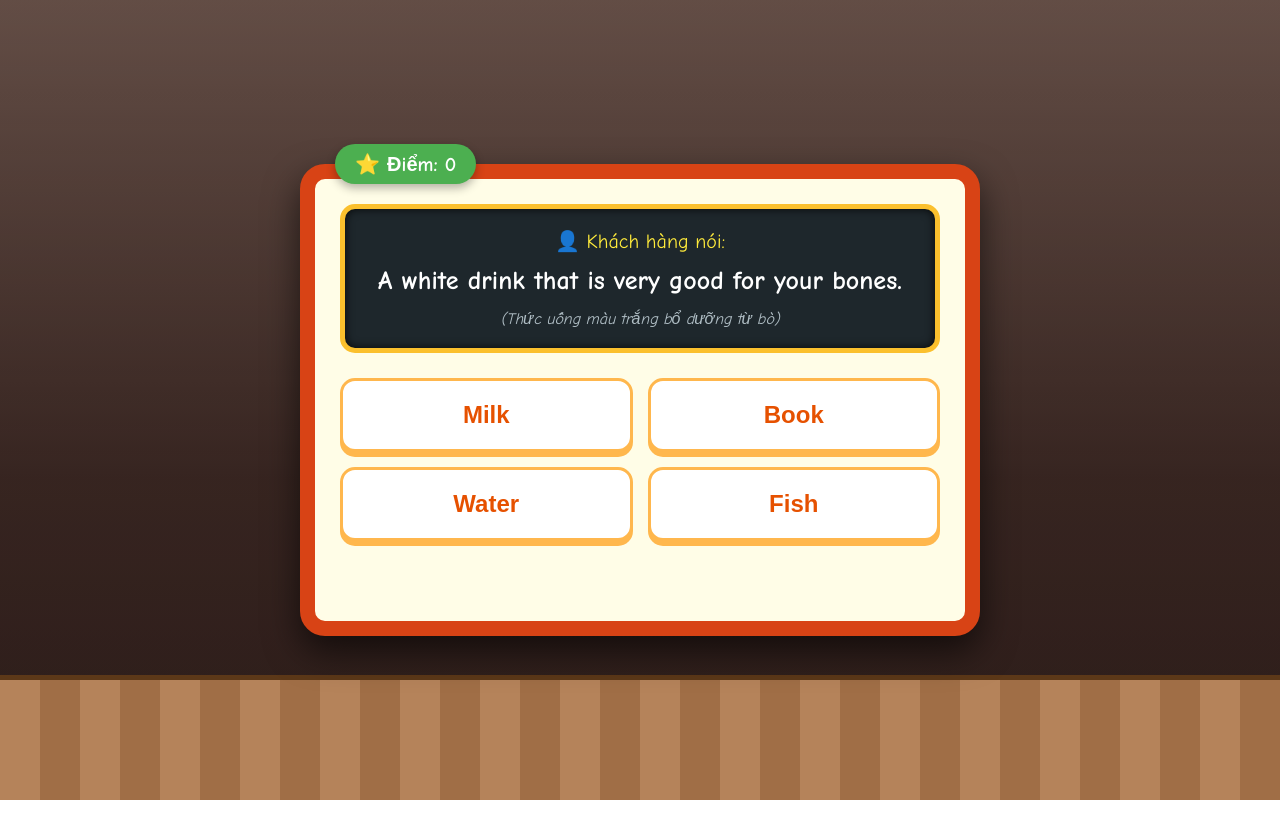
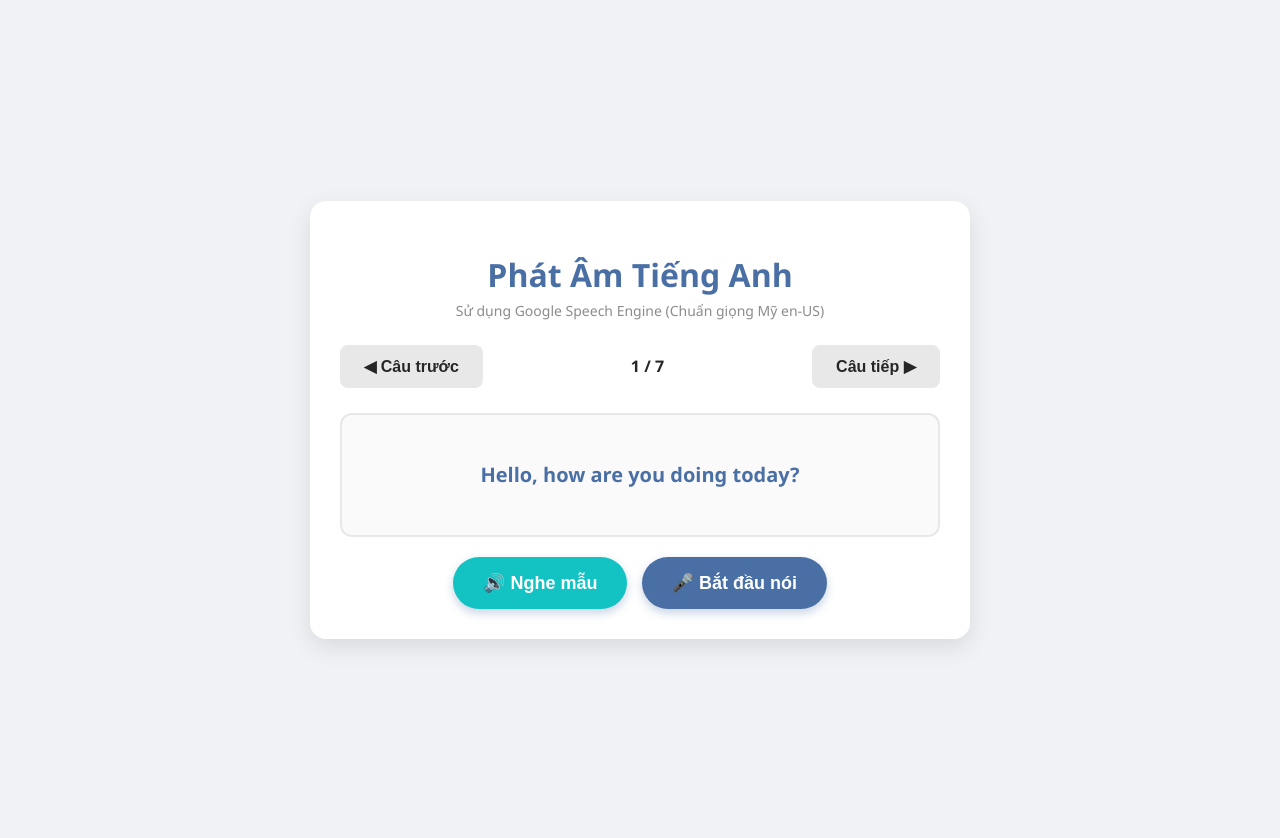
Before and after one commit to UkitasAzure/test, a plain HTML site: page index.html in a window 1280 px wide. Before the commit the page ends 800 px from the top, so only its background shows below. Drawn offline with Linux system fonts and the light colour scheme.

Commit message:
Update index.html

```diff
--- a/index.html
+++ b/index.html
@@ -3,256 +3,354 @@
 <head>
     <meta charset="UTF-8">
     <meta name="viewport" content="width=device-width, initial-scale=1.0">
-    <title>Nhà Hàng Từ Vựng - Em Học Tiếng Anh</title>
+    <title>English Pronunciation Checker (US Accent)</title>
     <style>
-        /* Toàn bộ bối cảnh quán ăn: Tường gạch ấm cúng và sàn gỗ công nghiệp */
+        :root {
+            --primary: #4a6fa5;
+            --secondary: #13c2c2;
+            --success: #52c41a;
+            --warning: #faad14;
+            --danger: #f5222d;
+            --dark: #262626;
+            --light: #f0f2f5;
+        }
+
         body {
+            font-family: 'Segoe UI', Tahoma, Geneva, Verdana, sans-serif;
+            background-color: var(--light);
+            color: var(--dark);
             margin: 0;
-            padding: 0;
-            min-height: 100vh;
+            padding: 20px;
             display: flex;
             justify-content: center;
             align-items: center;
-            font-family: 'Comic Sans MS', 'Chalkboard SE', sans-serif;
-            background:
-                linear-gradient(rgba(0,0,0,0.3), rgba(0,0,0,0.3)),
-                linear-gradient(to bottom, #8d6e63 0%, #4e342e 60%, #3e2723 100%); /* Màu tường gỗ ấm */
-            background-size: cover;
-            position: relative;
+            min-height: 100vh;
         }
 
-        /* Tạo hiệu ứng sàn quán ăn ở phía dưới đáy màn hình */
-        body::after {
-            content: "";
-            position: absolute;
-            bottom: 0;
-            left: 0;
-            right: 0;
-            height: 15vh;
-            background: repeating-linear-gradient(90deg, #b5835a, #b5835a 40px, #a06e46 40px, #a06e46 80px);
-            z-index: 1;
-            border-top: 5px solid #5c3818;
+        .container {
+            background: white;
+            padding: 30px;
+            border-radius: 16px;
+            box-shadow: 0 8px 24px rgba(0,0,0,0.1);
+            width: 100%;
+            max-width: 600px;
+            text-align: center;
         }
 
-        /* Khung chính của trò chơi - Quầy order tại nhà hàng */
-        .restaurant-table {
-            background-color: #fffde7; /* Màu kem nhạt */
-            border: 15px solid #d84315; /* Khung viền màu cam gạch bắt mắt */
-            border-radius: 25px;
-            padding: 25px;
-            width: 90%;
-            max-width: 600px;
-            box-shadow: 0 15px 35px rgba(0,0,0,0.6);
-            text-align: center;
-            z-index: 2; /* Nằm trên sàn nhà */
-            position: relative;
+        h1 {
+            color: var(--primary);
+            margin-bottom: 5px;
         }
 
-        /* Bảng phấn thông báo gọi món của Khách hàng */
-        .customer-order {
-            background-color: #1e272c; /* Màu bảng đen */
-            color: #fff;
-            padding: 20px;
-            border-radius: 15px;
-            border: 5px solid #fbc02d; /* Viền vàng hoàng gia */
+        .subtitle {
+            color: #8c8c8c;
             margin-bottom: 25px;
-            box-shadow: inset 0 0 10px rgba(0,0,0,0.8);
+            font-size: 14px;
         }
 
-        .customer-title {
+        .card {
+            background: #fafafa;
+            border: 2px solid #e8e8e8;
+            border-radius: 12px;
+            padding: 20px;
+            margin-bottom: 20px;
+            min-height: 80px;
+            display: flex;
+            justify-content: center;
+            align-items: center;
             font-size: 20px;
-            color: #ffeb3b;
-            margin: 0 0 10px 0;
+            font-weight: 600;
+            color: var(--primary);
         }
 
-        /* Gợi ý siêu đơn giản cho bé */
-        .clue-text {
-            font-size: 26px;
+        .navigation {
+            display: flex;
+            justify-content: space-between;
+            margin-bottom: 25px;
+        }
+
+        button {
+            padding: 12px 24px;
+            border: none;
+            border-radius: 8px;
+            font-size: 16px;
             font-weight: bold;
-            line-height: 1.4;
-            color: #ffffff;
+            cursor: pointer;
+            transition: all 0.3s ease;
+        }
+
+        .btn-nav {
+            background-color: #e8e8e8;
+            color: var(--dark);
+        }
+
+        .btn-nav:hover {
+            background-color: #d9d9d9;
+        }
+
+        .btn-action {
+            background-color: var(--primary);
+            color: white;
+            font-size: 18px;
+            padding: 15px 30px;
+            border-radius: 30px;
+            box-shadow: 0 4px 10px rgba(74, 111, 165, 0.3);
+        }
+
+        .btn-action:hover {
+            transform: translateY(-2px);
+            box-shadow: 0 6px 15px rgba(74, 111, 165, 0.4);
+        }
+
+        .btn-listen {
+            background-color: var(--secondary);
+            color: white;
+            margin-right: 10px;
+        }
+
+        .recording {
+            background-color: var(--danger) !important;
+            animation: pulse 1.5s infinite;
+        }
+
+        @keyframes pulse {
+            0% { transform: scale(1); }
+            50% { transform: scale(1.05); }
+            100% { transform: scale(1); }
+        }
+
+        .result-box {
+            margin-top: 25px;
+            padding: 20px;
+            border-radius: 12px;
+            display: none;
+        }
+
+        .score {
+            font-size: 48px;
+            font-weight: 800;
             margin: 10px 0;
         }
 
-        .translation-hint {
-            font-size: 16px;
-            color: #b0bec5;
+        .transcript {
             font-style: italic;
+            color: #595959;
+            margin-top: 10px;
         }
 
-        /* Lưới chứa 4 đáp án (4 món ăn) */
-        .menu-grid {
-            display: grid;
-            grid-template-columns: repeat(2, 1fr);
-            gap: 15px;
-            margin-bottom: 20px;
+        .feedback {
+            font-weight: bold;
+            font-size: 18px;
         }
-
-        /* Nút đáp án hình đĩa thức ăn */
-        .food-option {
-            background-color: #ffffff;
-            border: 3px solid #ffb74d;
-            border-radius: 15px;
-            padding: 20px 10px;
-            font-size: 24px;
-            font-weight: bold;
-            color: #e65100;
-            cursor: pointer;
-            transition: all 0.2s ease;
-            box-shadow: 0 5px 0 #ffb74d;
-        }
-
-        .food-option:hover {
-            background-color: #fff3e0;
-            transform: translateY(-2px);
-        }
-
-        .food-option:active {
-            transform: translateY(3px);
-            box-shadow: 0 2px 0 #ffb74d;
-        }
-
-        /* Điểm số hình ngôi sao */
-        .score-box {
-            position: absolute;
-            top: -35px;
-            left: 20px;
-            background: #4caf50;
-            color: white;
-            padding: 8px 20px;
-            border-radius: 20px;
-            font-size: 20px;
-            font-weight: bold;
-            box-shadow: 0 4px 10px rgba(0,0,0,0.3);
-        }
-
-        /* Hiển thị kết quả đúng/sai */
-        .feedback {
-            font-size: 22px;
-            font-weight: bold;
-            min-height: 35px;
-            margin-top: 15px;
-        }
-
-        .correct { color: #4caf50; }
-        .wrong { color: #f44336; }
     </style>
 </head>
 <body>
 
-    <div class="restaurant-table">
-        <!-- Điểm số của Bé -->
-        <div class="score-box">⭐ Điểm: <span id="score">0</span></div>
+<div class="container">
+    <h1>Phát Âm Tiếng Anh</h1>
+    <div class="subtitle">Sử dụng Google Speech Engine (Chuẩn giọng Mỹ en-US)</div>
 
-        <!-- Bảng gọi món của thực khách -->
-        <div class="customer-order">
-            <div class="customer-title">👤 Khách hàng nói:</div>
-            <div class="clue-text" id="clue">Đang chuẩn bị món ăn...</div>
-            <div class="translation-hint" id="hint"></div>
-        </div>
-
-        <!-- 4 Khay thức ăn tương ứng với 4 đáp án -->
-        <div class="menu-grid">
-            <button class="food-option" onclick="selectAnswer(0)" id="opt0">Option 1</button>
-            <button class="food-option" onclick="selectAnswer(1)" id="opt1">Option 2</button>
-            <button class="food-option" onclick="selectAnswer(2)" id="opt2">Option 3</button>
-            <button class="food-option" onclick="selectAnswer(3)" id="opt3">Option 4</button>
-        </div>
-
-        <!-- Thông báo đúng/sai sinh động -->
-        <div class="feedback" id="feedback"></div>
+    <div class="navigation">
+        <button class="btn-nav" id="prevBtn" onclick="changeSentence(-1)">◀ Câu trước</button>
+        <span id="progress" style="align-self: center; font-weight: bold;">1 / 5</span>
+        <button class="btn-nav" id="nextBtn" onclick="changeSentence(1)">Câu tiếp ▶</button>
     </div>
 
-    <script>
-        // Kho dữ liệu sạch dành riêng cho học sinh lớp 1 (Được tải qua API giả lập)
-        const childVocabularyAPI = "data:text/json;charset=utf-8," + encodeURIComponent(JSON.stringify([
-            { word: "Cat", clue: "A small animal. It says 'Meow'.", hint: "(Con vật nhỏ kêu Meow Meow)" },
-            { word: "Dog", clue: "A loyal pet. It says 'Woof Woof'.", hint: "(Thú cưng trong nhà sủa Gâu Gâu)" },
-            { word: "Sun", clue: "It is big and hot in the sky during the day.", hint: "(Ông mặt trời tỏa sáng ban ngày)" },
-            { word: "Fish", clue: "It lives and swims under the water.", hint: "(Con vật bơi lội dưới nước)" },
-            { word: "Ball", clue: "A round toy. You can kick or throw it.", hint: "(Đồ chơi hình tròn, bé dùng để đá hoặc ném)" },
-            { word: "Book", clue: "You open it to read stories and see pictures.", hint: "(Vật có nhiều trang để bé đọc và xem tranh)" },
-            { word: "Milk", clue: "A white drink that is very good for your bones.", hint: "(Thức uống màu trắng bổ dưỡng từ bò)" },
-            { word: "Apple", clue: "A sweet fruit. It can be red or green.", hint: "(Quả quả táo có màu đỏ hoặc xanh)" },
-            { word: "Bird", clue: "It has wings and can fly high in the sky.", hint: "(Con vật có cánh biết bay)" },
-            { word: "Frog", clue: "A green animal. It can jump very high.", hint: "(Con vật màu xanh biết nhảy chồm chồm)" },
-            { word: "Tree", clue: "It is tall, green, and grows outside.", hint: "(Cây xanh có lá to và cao)" },
-            { word: "Water", clue: "You drink this when you are thirsty.", hint: "(Nước tinh khiết bé uống khi khát)" }
-        ]));
+    <div class="card" id="targetSentence">Loading...</div>
 
-        let wordPool = [];
-        let currentQuestion = {};
-        let options = [];
-        let score = 0;
+    <div style="margin-top: 20px;">
+        <button class="btn-action btn-listen" onclick="speakSample()">🔊 Nghe mẫu</button>
+        <button class="btn-action" id="recordBtn" onclick="toggleRecording()">🎤 Bắt đầu nói</button>
+    </div>
 
-        // Gọi API lấy dữ liệu món ăn
-        async function loadRestaurantGame() {
-            try {
-                const response = await fetch(childVocabularyAPI);
-                wordPool = await response.json();
-                nextDish();
-            } catch (error) {
-                document.getElementById('clue').innerText = "Nhà hàng mất điện, vui lòng tải lại trang!";
-            }
+    <div class="result-box" id="resultBox">
+        <div class="feedback" id="feedbackText">Tuyệt vời!</div>
+        <div class="score" id="scoreNumber">0%</div>
+        <div class="transcript">Bạn đã nói: "<span id="userSpeech">...</span>"</div>
+    </div>
+</div>
+
+<script>
+    // Danh sách các câu mẫu để luyện tập phát âm từ dễ đến khó
+    const sentences = [
+        "Hello, how are you doing today?",
+        "The quick brown fox jumps over the lazy dog.",
+        "Practice makes perfect, so keep trying every day.",
+        "Beautiful weather we are having this morning.",
+        "What time do you think you will arrive at the station?",
+        "Success is not final, failure is not fatal.",
+        "Peter Piper picked a peck of pickled peppers."
+    ];
+
+    let currentIndex = 0;
+    let isRecording = false;
+    let recognition;
+
+    const targetSentenceEl = document.getElementById('targetSentence');
+    const progressEl = document.getElementById('progress');
+    const recordBtn = document.getElementById('recordBtn');
+    const resultBox = document.getElementById('resultBox');
+    const feedbackText = document.getElementById('feedbackText');
+    const scoreNumber = document.getElementById('scoreNumber');
+    const userSpeechEl = document.getElementById('userSpeech');
+
+    // Khởi tạo ứng dụng
+    function initApp() {
+        // Cập nhật câu hiện tại
+        targetSentenceEl.innerText = sentences[currentIndex];
+        progressEl.innerText = `${currentIndex + 1} / ${sentences.length}`;
+        resultBox.style.display = 'none';
+
+        // Khởi tạo Speech Recognition
+        const SpeechRecognition = window.SpeechRecognition || window.webkitSpeechRecognition;
+        if (!SpeechRecognition) {
+            alert("Trình duyệt của bạn không hỗ trợ nhận diện giọng nói. Vui lòng sử dụng Google Chrome hoặc Microsoft Edge.");
+            return;
         }
 
-        // Chuyển sang món ăn/câu hỏi tiếp theo
-        function nextDish() {
-            document.getElementById('feedback').innerText = "";
-            document.getElementById('feedback').className = "feedback";
+        recognition = new SpeechRecognition();
+        recognition.lang = 'en-US'; // Thiết lập nhận diện chuẩn giọng Mỹ
+        recognition.interimResults = false;
+        recognition.maxAlternatives = 1;
 
-            // Chọn ngẫu nhiên 1 từ làm đáp án đúng
-            const randomIndex = Math.floor(Math.random() * wordPool.length);
-            currentQuestion = wordPool[randomIndex];
+        // Xử lý khi có kết quả trả về từ Google
+        recognition.onresult = (event) => {
+            const result = event.results[0][0];
+            const transcript = result.transcript;
+            const confidence = result.confidence; // Độ tự tin của Google (từ 0 đến 1)
 
-            // Tạo danh sách 4 đáp án (1 đúng, 3 sai)
-            options = [currentQuestion.word];
+            calculateScore(transcript, confidence);
+        };
 
-            // Lấy thêm 3 từ khác không trùng lặp để làm mồi nhử
-            while(options.length < 4) {
-                const wrongWord = wordPool[Math.floor(Math.random() * wordPool.length)].word;
-                if(!options.includes(wrongWord)) {
-                    options.push(wrongWord);
-                }
+        recognition.onerror = (event) => {
+            console.error(event.error);
+            stopRecordingState();
+            if(event.error === 'not-allowed') {
+                alert('Vui lòng cấp quyền truy cập Microphone để ứng dụng hoạt động.');
             }
+        };
 
-            // Trộn đều thứ tự 4 đáp án
-            options.sort(() => Math.random() - 0.5);
+        recognition.onend = () => {
+            stopRecordingState();
+        };
+    }
 
-            // Hiển thị lên giao diện
-            document.getElementById('clue').innerText = currentQuestion.clue;
-            document.getElementById('hint').innerText = currentQuestion.hint;
+    // Chuyển đổi câu hỏi
+    function changeSentence(direction) {
+        currentIndex += direction;
+        if (currentIndex < 0) currentIndex = sentences.length - 1;
+        if (currentIndex >= sentences.length) currentIndex = 0;
+        initApp();
+    }
 
-            for(let i = 0; i < 4; i++) {
-                document.getElementById(`opt${i}`).innerText = options[i];
-                document.getElementById(`opt${i}`).disabled = false;
+    // Nghe phát âm mẫu (Sử dụng Web Speech Synthesis chuẩn Mỹ)
+    function speakSample() {
+        if ('speechSynthesis' in window) {
+            window.speechSynthesis.cancel(); // Dừng các phát âm cũ nếu có
+            const utterance = new SpeechSynthesisUtterance(sentences[currentIndex]);
+            utterance.lang = 'en-US'; // Giọng Mỹ
+
+            // Tìm giọng đọc tiếng Anh Mỹ tự nhiên nếu có sẵn trên máy
+            const voices = window.speechSynthesis.getVoices();
+            const usVoice = voices.find(voice => voice.lang === 'en-US' || voice.lang === 'en_US');
+            if (usVoice) utterance.voice = usVoice;
+
+            window.speechSynthesis.speak(utterance);
+        } else {
+            alert("Trình duyệt không hỗ trợ tính năng phát âm mẫu.");
+        }
+    }
+
+    // Bật/Tắt ghi âm
+    function toggleRecording() {
+        if (!recognition) return;
+
+        if (isRecording) {
+            recognition.stop();
+            stopRecordingState();
+        } else {
+            resultBox.style.display = 'none';
+            recognition.start();
+            isRecording = true;
+            recordBtn.innerText = "🛑 Đang nghe... Nói đi";
+            recordBtn.classList.add('recording');
+        }
+    }
+
+    function stopRecordingState() {
+        isRecording = false;
+        recordBtn.innerText = "🎤 Bắt đầu nói";
+        recordBtn.classList.remove('recording');
+    }
+
+    // Thuật toán chuẩn hóa chuỗi để so sánh văn bản
+    function cleanText(text) {
+        return text.toLowerCase().replace(/[.,\/#!$%\^&\*;:{}=\-_`~()?]/g,"").trim();
+    }
+
+    // Tính toán điểm số dựa trên văn bản nhận diện và độ tự tin của Google
+    function calculateScore(userText, confidence) {
+        const targetText = sentences[currentIndex];
+        const cleanTarget = cleanText(targetText);
+        const cleanUser = cleanText(userText);
+
+        userSpeechEl.innerText = userText;
+        resultBox.style.display = 'block';
+
+        // 1. So sánh độ trùng khớp từ ngữ cơ bản
+        const targetWords = cleanTarget.split(' ');
+        const userWords = cleanUser.split(' ');
+
+        let matchedWords = 0;
+        targetWords.forEach(word => {
+            if (userWords.includes(word)) {
+                matchedWords++;
             }
+        });
+
+        const wordMatchRatio = matchedWords / targetWords.length;
+
+        // 2. Tính điểm tổng hợp (Kết hợp độ chính xác từ ngữ và độ tự tin âm học của Google)
+        // Nếu nói đúng từ nhưng phát âm hơi lệch, điểm confidence của Google sẽ thấp xuống.
+        let finalScore = (wordMatchRatio * 0.6) + (confidence * 0.4);
+
+        // Chuyển sang thang điểm 100%
+        let displayScore = Math.round(finalScore * 100);
+
+        // Giới hạn nếu người dùng nói quá hoàn hảo hoặc lệch quá nhiều từ
+        if (cleanTarget === cleanUser && displayScore < 90) displayScore = 95;
+        if (wordMatchRatio === 0) displayScore = 0;
+
+        scoreNumber.innerText = displayScore + "%";
+
+        // Gợi ý nhận xét dựa trên điểm số
+        if (displayScore >= 85) {
+            feedbackText.innerText = "🌟 Tuyệt vời! Phát âm chuẩn Mỹ!";
+            feedbackText.style.color = 'var(--success)';
+            resultBox.style.backgroundColor = '#f6ffed';
+            resultBox.style.border = '1px solid #b7eb8f';
+        } else if (displayScore >= 60) {
+            feedbackText.innerText = "👍 Khá tốt! Cần chú ý nhấn nhá thêm.";
+            feedbackText.style.color = 'var(--warning)';
+            resultBox.style.backgroundColor = '#fffbe6';
+            resultBox.style.border = '1px solid #ffe58f';
+        } else {
+            feedbackText.innerText = "❌ Chưa chính xác! Hãy nghe mẫu và thử lại nhé.";
+            feedbackText.style.color = 'var(--danger)';
+            resultBox.style.backgroundColor = '#fff1f0';
+            resultBox.style.border = '1px solid #ffa39e';
         }
+    }
 
-        // Xử lý khi bé bấm chọn món ăn
-        function selectAnswer(selectedIndex) {
-            const chosenWord = options[selectedIndex];
-            const feedbackEl = document.getElementById('feedback');
+    // Chạy ứng dụng khi load xong trang
+    window.onload = () => {
+        initApp();
+        // Nạp danh sách giọng nói cho phần Phát âm mẫu (hỗ trợ bất đồng bộ trên một số trình duyệt)
+        if ('speechSynthesis' in window) {
+            window.speechSynthesis.onvoiceschanged = () => {};
+        }
+    };
+</script>
 
-            // Khóa các nút lại không cho bấm liên tục
-            for(let i = 0; i < 4; i++) document.getElementById(`opt${i}`).disabled = true;
-
-            if(chosenWord === currentQuestion.word) {
-                score += 10;
-                document.getElementById('score').innerText = score;
-                feedbackEl.innerText = "🎉 Chính xác! Khách hàng rất thích món này! 🥰";
-                feedbackEl.className = "feedback correct";
-            } else {
-                feedbackEl.innerText = `😢 Ôi nhầm rồi! Món đúng phải là "${currentQuestion.word}".`;
-                feedbackEl.className = "feedback wrong";
-            }
-
-            // Chờ 2.5 giây để bé kịp nhìn đáp án trước khi đổi khách hàng mới
-            setTimeout(nextDish, 2500);
-        }
-
-        // Chạy game khi mở trang web lên
-        window.onload = loadRestaurantGame;
-    </script>
 </body>
 </html>
```
